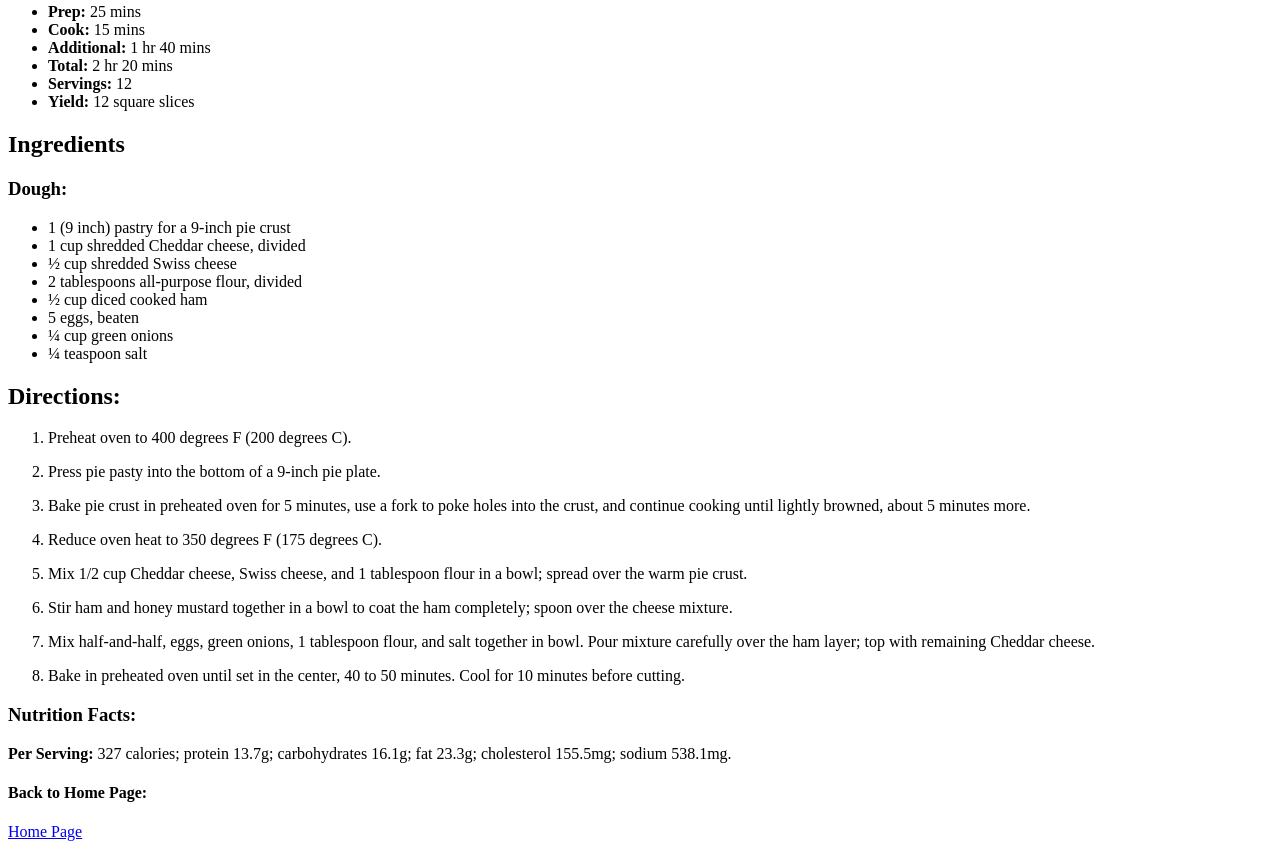
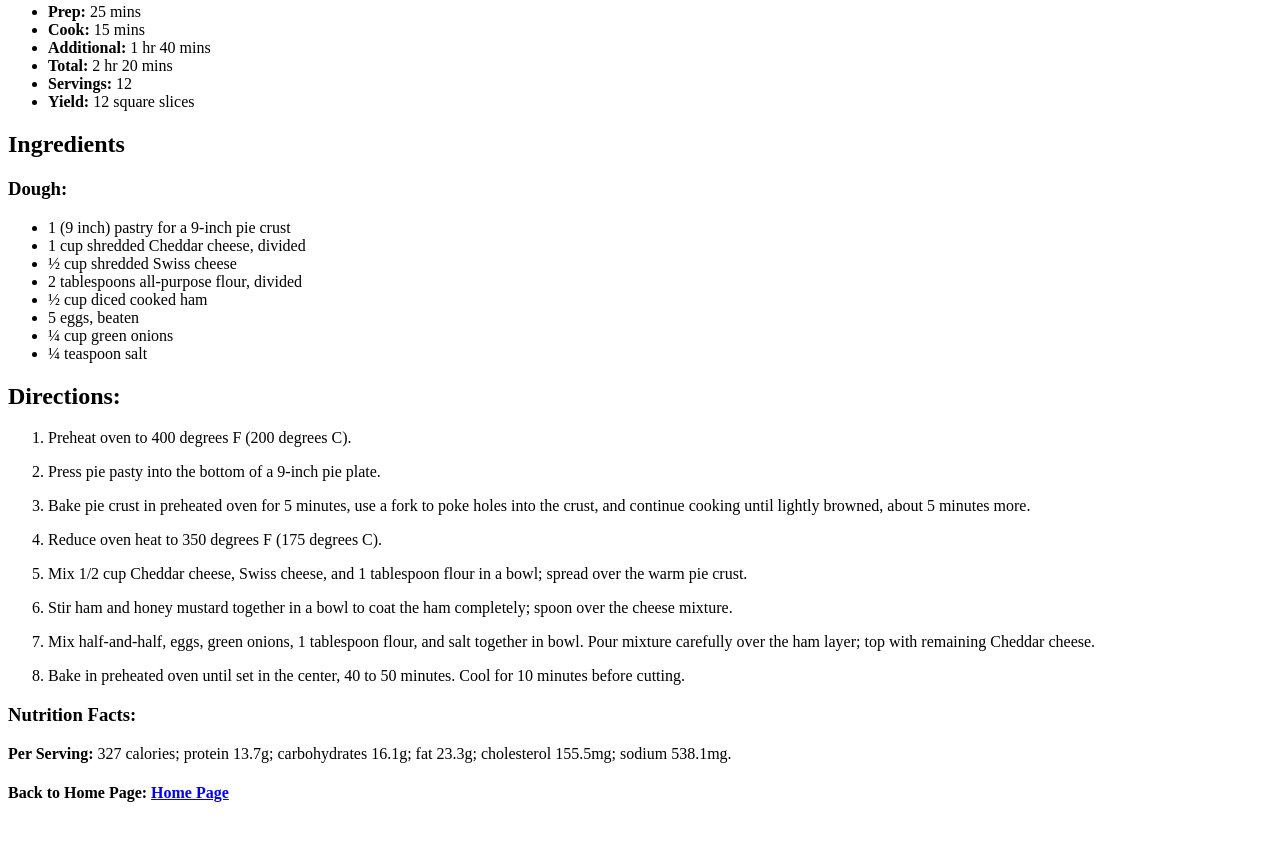
Before and after one commit to Balbader/odin-recipes, a plain HTML site: page recipes/quiche_ham_and_cheese.html in a window 1280 px wide. Shown: the part 821-1670 px from the top of the page. After the commit the page ends 1644 px from the top, so only its background shows below. Drawn offline with Linux system fonts and the light colour scheme.

Commit message:
home page route update

```diff
--- a/recipes/quiche_ham_and_cheese.html
+++ b/recipes/quiche_ham_and_cheese.html
@@ -95,7 +95,7 @@
 			</p>
 		</div>
 		<div class="links">
-			<h4>Back to Home Page: </h4><a href="../index.html">Home Page</a>
+			<h4>Back to Home Page: <a href="../index.html">Home Page</a></h4>
 		</div>
 	</body>
 </html>
```
